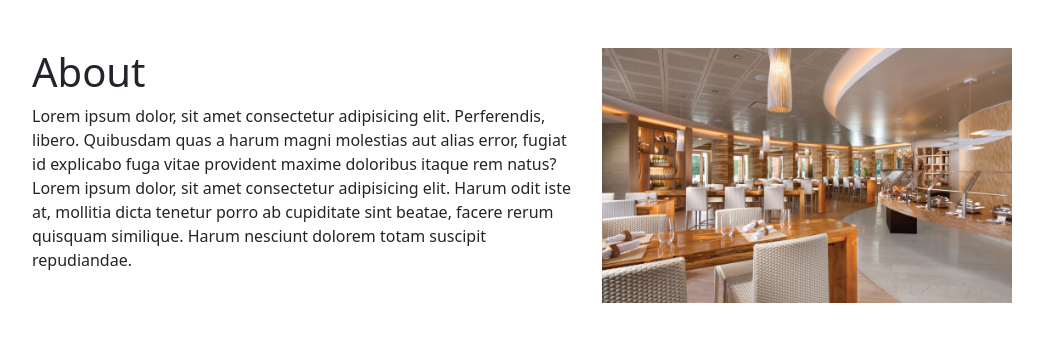
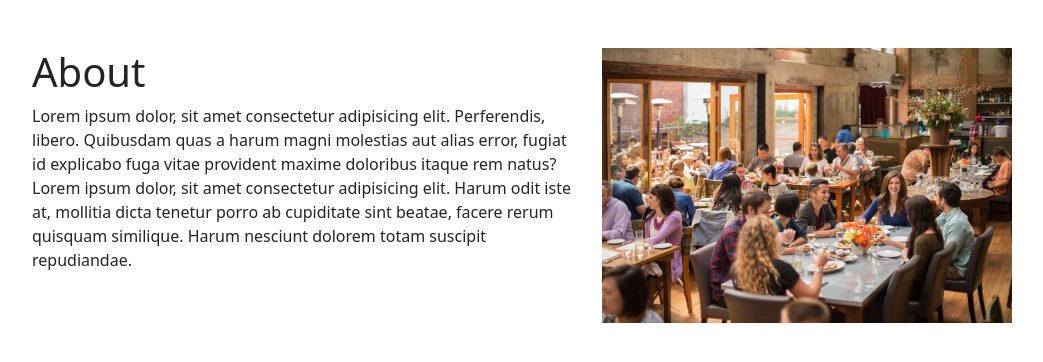
Before and after one commit to mallick-portfolio/phitron-django-assignment-1, a Django app: page /about-us/ in a window 1280 px wide. Shown: the part 56-418 px from the top of the page, without its empty margins (50-1093 px from the left). Run offline with Django 4.2, Linux system fonts and the light colour scheme.

Commit message:
update about page imgate

```diff
--- a/about_us/templates/about.html
+++ b/about_us/templates/about.html
@@ -14,7 +14,7 @@
       quisquam similique. Harum nesciunt dolorem totam suscipit repudiandae.
     </div>
     <div class="col-md-6">
-      <img class="w-75" src="{% static "hom.jpg" %}" alt="">
+      <img class="w-75" src="{% static "about.jpg" %}" alt="">
     </div>
   </div>
 </div>
```
